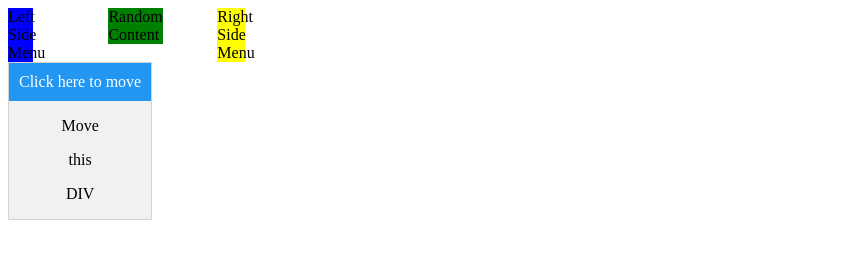
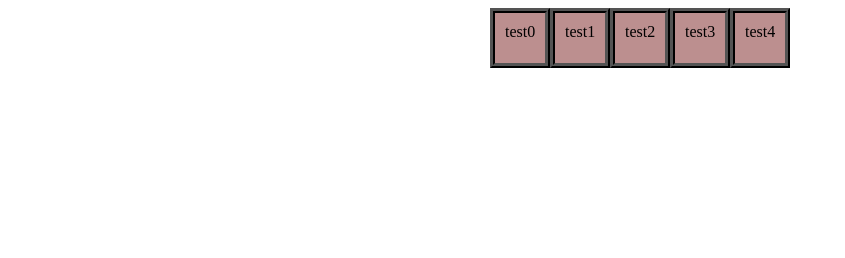
Before and after one commit to DiskMonkey/wordGameWebsite, a website: page dragUtil/dragTest.html in a window 1280 px wide. Shown: the whole page, without its empty margins (0-845 px from the left). Drawn offline with nearby package versions, Linux system fonts and the light colour scheme.

Commit message:
added dynamic creation of answer container

```diff
--- a/dragUtil/choicesInit.js
+++ b/dragUtil/choicesInit.js
@@ -1,10 +1,19 @@
-containerElem = document.getElementById("container")
+var NUM_ANSWERS = 5 //TODO: make this choosable by client on prev page
+containerElem = document.getElementById("containerAnswers")
 
-//TODO: actually initialize the choices elems here for any number of choices
+for (var i = 0; i < NUM_ANSWERS; i++)
+{
+    var singleAnswerContainer = document.createElement("div")
+    singleAnswerContainer.id = i + "answer"
+    singleAnswerContainer.className = "singleAnswerContainer"
 
-var children = containerElem.children;
-for (var i = 0; i < children.length; i++)
-{
-    var choiceContainer = children[i]; //each choice container has only one child
-    //choiceContainer.children[0].style.position = 'absolute';
+    var draggableAnswer = document.createElement("div")
+    draggableAnswer.className = "answers"
+    var testContent = document.createTextNode("test" + i)
+    draggableAnswer.appendChild(testContent)
+
+    singleAnswerContainer.appendChild(draggableAnswer)
+
+    containerElem.appendChild(singleAnswerContainer)
+
 }
--- a/dragUtil/dragTest.html
+++ b/dragUtil/dragTest.html
@@ -6,36 +6,23 @@
     <title>Page Title</title>
 </head>
 
+    <div id="containerAnswers">
 
-    <div id="container">
-
-        <div>
-            <div id="leftThing" class="answers">
-                Left Side Menu
-            </div>
+        <!-- <div id="1Answer" class="singleAnswerContainer">
+            <div class="answers" > test1 </div>
         </div>
 
-        <div>
-            <div id="content" class="answers">
-                Random Content
-            </div>
+        <div id="2Answer" class="singleAnswerContainer">
+            <div class="answers" > test2 </div>
         </div>
 
-        <div>
-            <div id="rightThing" class="answers">
-                Right Side Menu
-            </div>
-        </div>
+        <div id="3Answer" class="singleAnswerContainer">
+            <div class="answers" > test3 </div>
+        </div> -->
 
     </div>
 
-    <div id="mydiv" class="answers">
-        <!-- Include a header DIV with the same name as the draggable DIV, followed by "header" -->
-        <div id="mydivheader">Click here to move</div>
-        <p>Move</p>
-        <p>this</p>
-        <p>DIV</p>
-    </div>
+
 
     <script src="interactTest.js" type="module"></script>
     <script src="drag.js"></script>
--- a/dragUtil/styles.css
+++ b/dragUtil/styles.css
@@ -1,45 +1,15 @@
-#mydiv {
-  position: absolute;
-  z-index: 9;
-  background-color: #f1f1f1;
-  border: 1px solid #d3d3d3;
-  text-align: center;
+#containerAnswers {
   user-select: none;
+  height: 10%;
+  display: flex;
+  justify-content: center;
+  align-items: center; /* To align vertically, if needed */
 }
+.singleAnswerContainer {
+  background-color: rosybrown;
+  padding: 10px;
 
-#mydivheader {
-  user-select: none;
-  padding: 10px;
-  cursor: move;
-  z-index: 10;
-  background-color: #2196F3;
-  color: #fff;
+  height: 30px;
+  width: 30px;
+  border: thick ridge black;
 }
-
-#container {
-  height: 100%;
-  width: 100%;
-  display: flex;
-
-}
-#leftThing {
-  width: 25%;
-  background-color: blue;
-}
-#content {
-  width: 50%;
-  background-color: green;
-}
-#rightThing {
-  width: 25%;
-  background-color: yellow;
-}
-
-#boog {
-  border: 10px solid #d3d3d3;
-  padding: 10px;
-  user-select: none;
-  background-color: #2196F3;
-  width: fit-content;
-  position:absolute;
-}
```
